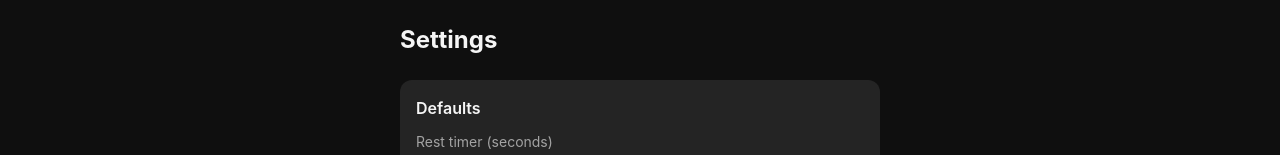
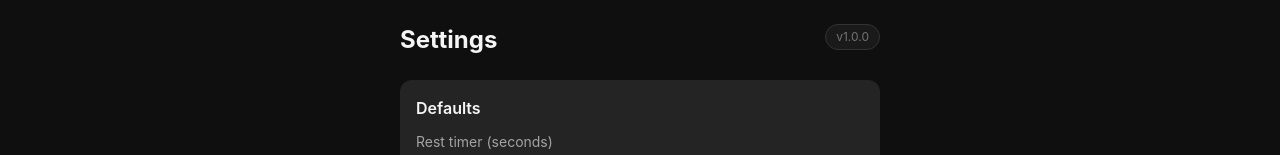
Before and after one commit to Nibaa/workout-tracker, a SvelteKit app: page /settings in a window 1280 px wide. Shown: the top 155 px of the page. Built offline with nearby package versions, Linux system fonts and the light colour scheme.

Commit message:
Add app version display

```diff
--- a/package.json
+++ b/package.json
@@ -1,7 +1,7 @@
 {
 	"name": "workout-tracker",
 	"private": true,
-	"version": "0.0.1",
+	"version": "1.0.0",
 	"type": "module",
 	"scripts": {
 		"dev": "vite dev",
--- a/src/routes/settings/+page.svelte
+++ b/src/routes/settings/+page.svelte
@@ -2,6 +2,7 @@
 	import { onMount } from 'svelte';
 	import { getSettings, saveSettings, exportAllData, importAllData, getIncrementProfiles, createIncrementProfile, updateIncrementProfile, deleteIncrementProfile } from '$lib/store';
 	import type { Settings, IncrementProfile } from '$lib/types';
+	import packageJson from '../../../package.json';
 
 	let settings = $state<Settings>(getSettings());
 	let exportData = $state('');
@@ -17,6 +18,7 @@
 	let editingProfileId = $state<string | null>(null);
 	let editProfileName = $state('');
 	let editProfileWeights = $state('');
+	const appVersion = packageJson.version;
 
 	onMount(async () => {
 		settings = getSettings();
@@ -98,7 +100,12 @@
 </script>
 
 <div class="max-w-lg mx-auto px-4 pt-6">
-	<h1 class="text-2xl font-bold mb-6">Settings</h1>
+	<div class="flex items-start justify-between gap-4 mb-6">
+		<h1 class="text-2xl font-bold">Settings</h1>
+		<span class="text-xs text-text-muted bg-dark-surface border border-dark-border rounded-full px-2.5 py-1">
+			v{appVersion}
+		</span>
+	</div>
 
 	<!-- Rest Timer -->
 	<div class="bg-dark-card rounded-xl p-4 mb-4">
```
